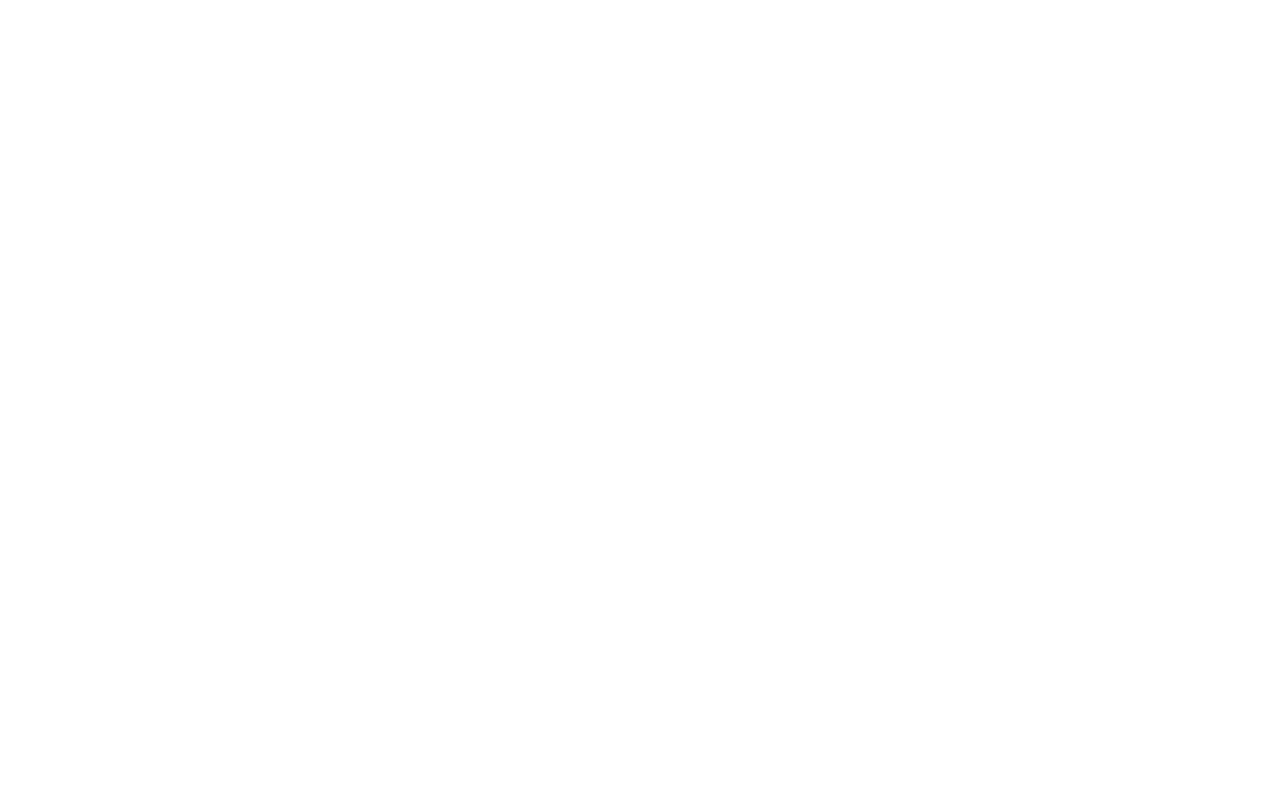
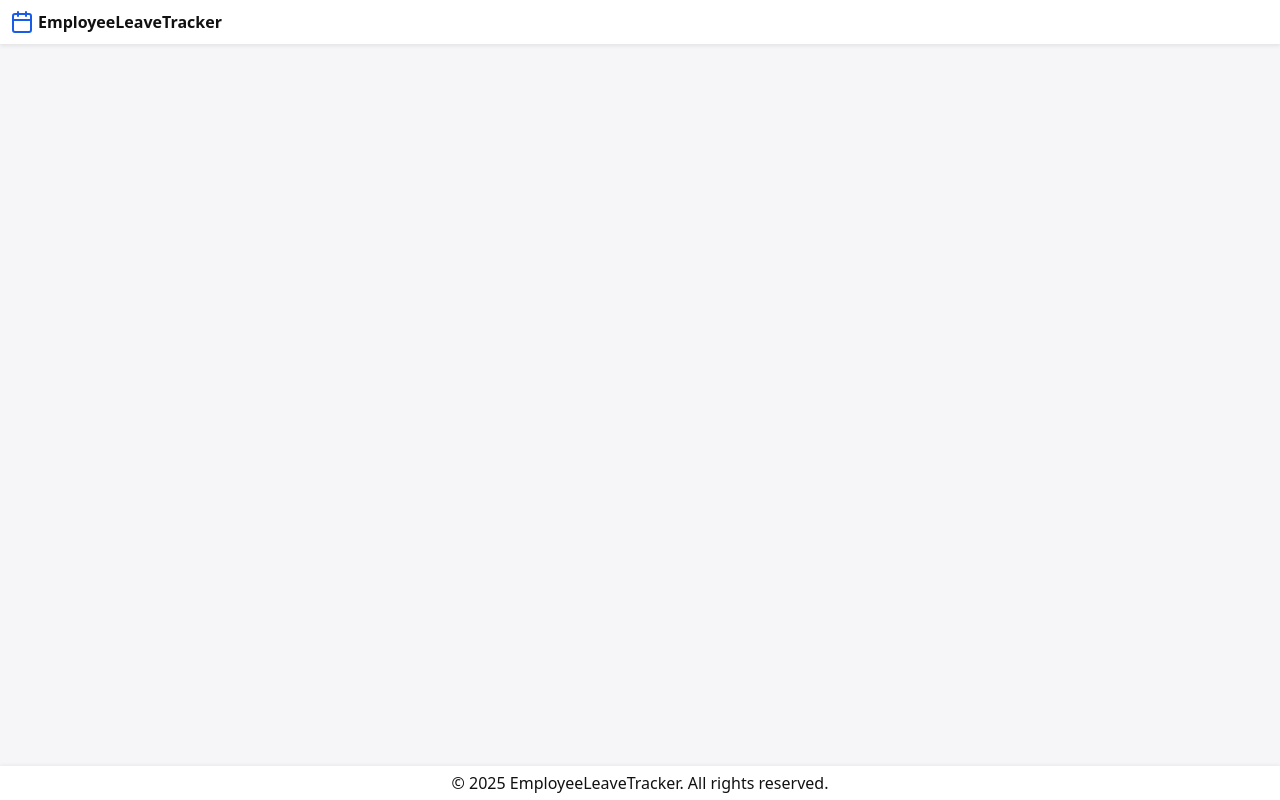
Before and after one commit to 200215-Moynul-Islam/employee-leave-tracker, a React (Vite) app in the folder frontend/: page / in a window 1280 px wide. Built offline with nearby package versions, Linux system fonts and the light colour scheme.

Commit message:
ELT-5: setup the page layout in App.jsx

```diff
--- /dev/null
+++ b/frontend/src/App.css
@@ -0,0 +1,6 @@
+.page-layout {
+  display: flex;
+  flex-direction: column;
+  min-height: 100vh;
+  background-color: #f6f6f8;
+}
--- a/frontend/src/App.jsx
+++ b/frontend/src/App.jsx
@@ -1,7 +1,18 @@
 import { useState } from "react";
+import "./App.css";
+import Header from "./components/Header/Header.jsx";
+import MainContent from "./components/MainContent/MainContent.jsx";
+import Footer from "./components/Footer/Footer.jsx";
 
 function App() {
-  return <></>;
+  return (
+    <div className="page-layout">
+      <Header />
+      <MainContent>
+      </MainContent>
+      <Footer />
+    </div>
+  );
 }
 
 export default App;
```
